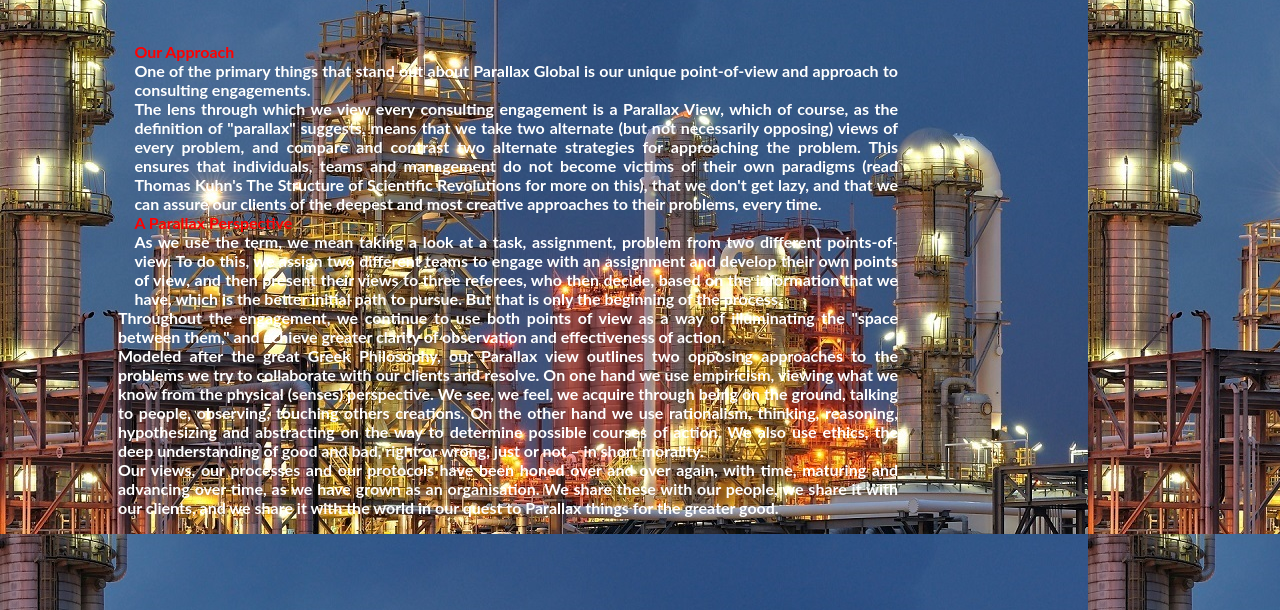
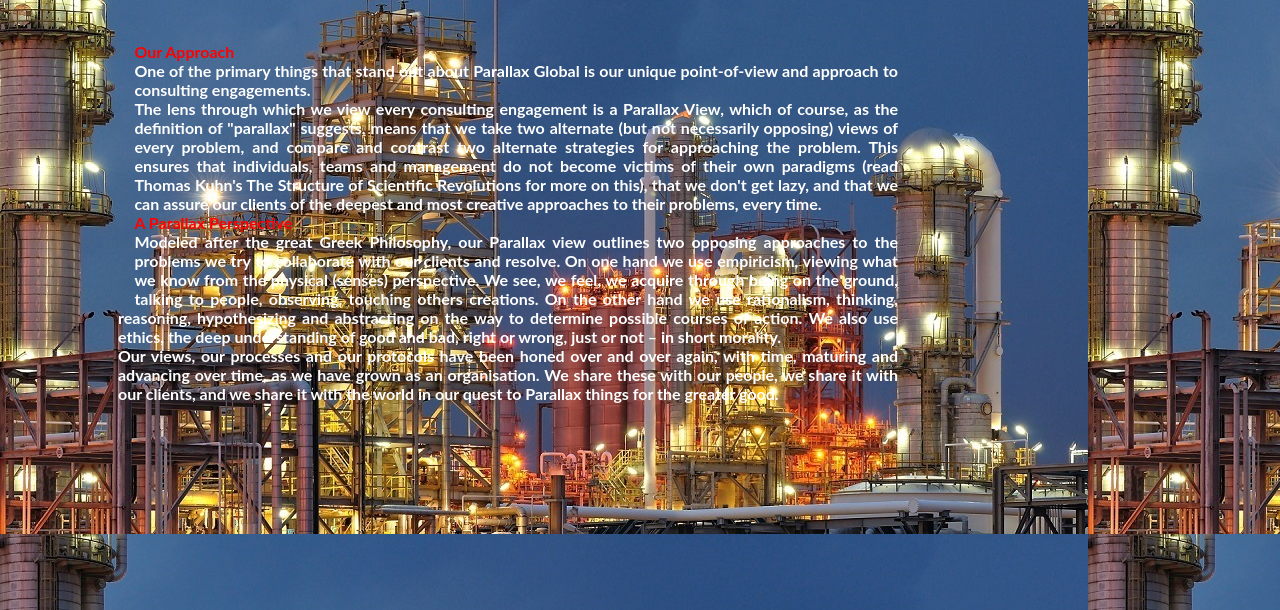
Before and after one commit to PabloJesus96/Proyecto4, a plain HTML site: page WebContent/html/acerca.html in a window 1280 px wide. Shown: the part 190-800 px from the top of the page. Drawn offline with Linux system fonts and the light colour scheme.

Commit message:
Update acerca.html

```diff
--- a/WebContent/html/acerca.html
+++ b/WebContent/html/acerca.html
@@ -19,8 +19,6 @@
         <p>One of the primary things that stand out about Parallax Global is our unique point-of-view and approach to consulting engagements.</p>
         <p>The lens through which we view every consulting engagement is a Parallax View, which of course, as the definition of "parallax" suggests, means that we take two alternate (but not necessarily opposing) views of every problem, and compare and contrast two alternate strategies for approaching the problem. This ensures that individuals, teams and management do not become victims of their own paradigms (read Thomas Kuhn's The Structure of Scientific Revolutions for more on this), that we don't get lazy, and that we can assure our clients of the deepest and most creative approaches to their problems, every time. </p>
         <h3>A Parallax Perspective</h3>
-        <p>As we use the term, we mean taking a look at a task, assignment, problem from two different points-of-view. To do this, we assign two different teams to engage with an assignment and develop their own points of view, and then present their views to three referees, who then decide, based on the information that we have, which is the better initial path to pursue.  But that is only the beginning of the process.</p>
-        <p>Throughout the engagement, we continue to use both points of view as a way of illuminating the "space between them," and achieve greater clarity of observation and effectiveness of action.</p>
         <p>Modeled after the great Greek Philosophy, our Parallax view outlines two opposing approaches to the problems we try to collaborate with our clients and resolve. On one hand we use empiricism, viewing what we know from the physical (senses) perspective. We see, we feel, we acquire through being on the ground, talking to people, observing, touching others creations. On the other hand we use rationalism, thinking, reasoning, hypothesizing and abstracting on the way to determine possible courses of action. We also use ethics, the deep understanding of good and bad, right or wrong, just or not – in short morality. </p>
         <p>Our views, our processes and our protocols have been honed over and over again, with time, maturing and advancing over time, as we have grown as an organisation. We share these with our people, we share it with our clients, and we share it with the world in our quest to Parallax things for the greater good. </p>
       </div>
```
